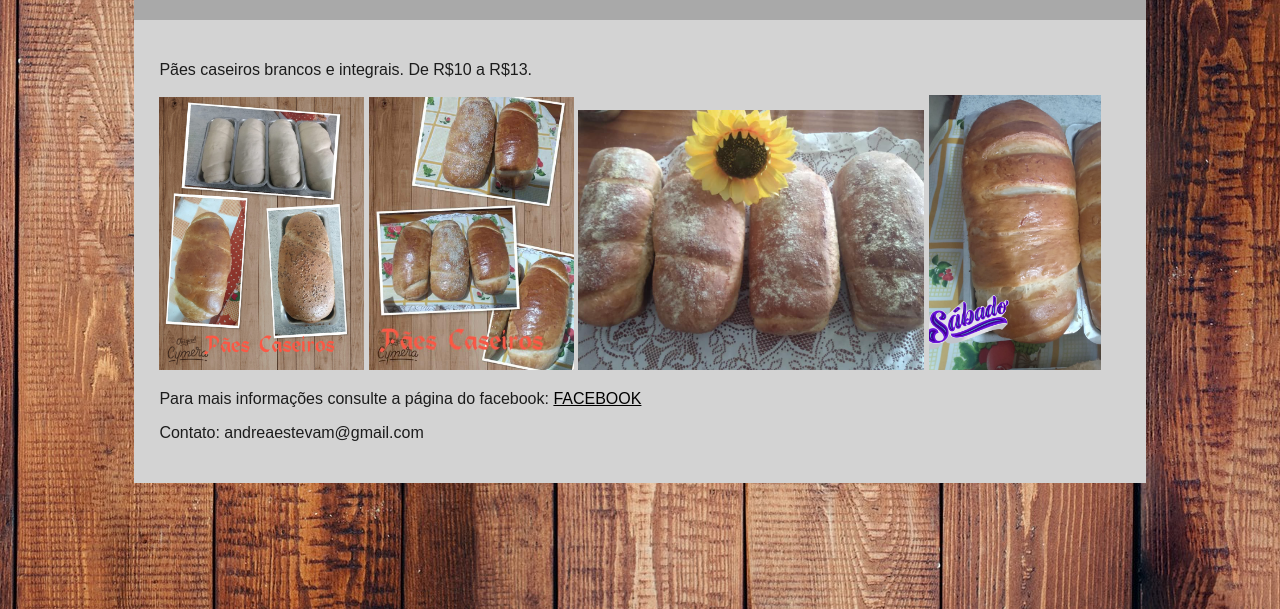
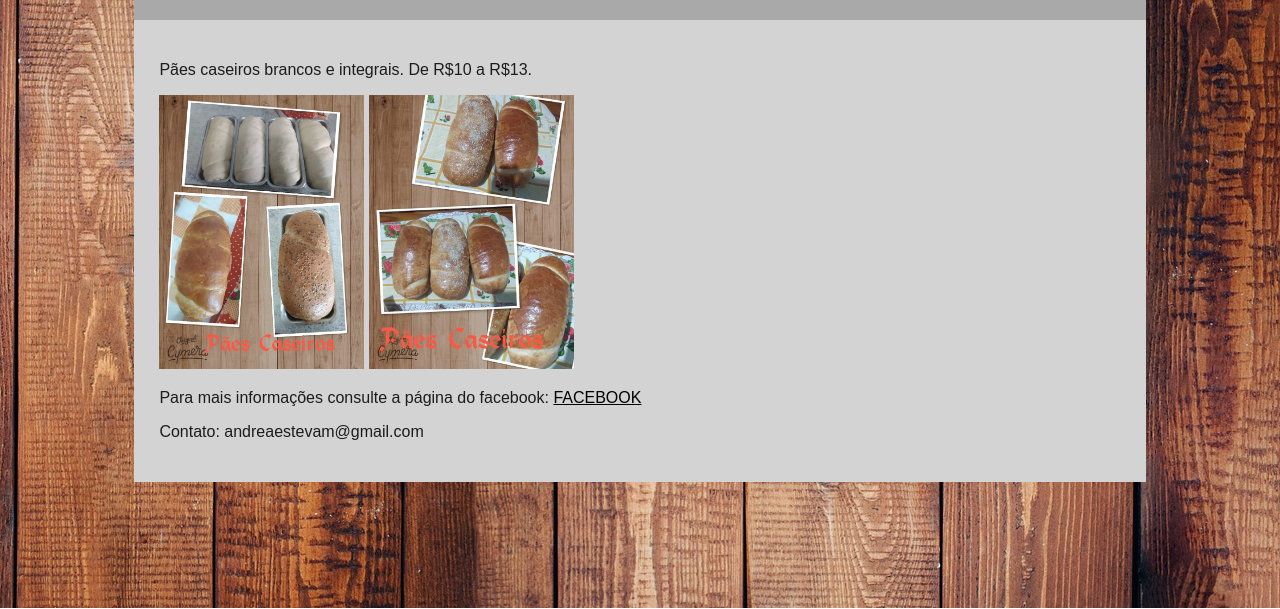
Before and after one commit to andreaestevam/andreaestevam.github.io, a plain HTML site: page index.html in a window 1280 px wide. Shown: the part 226-835 px from the top of the page. Drawn offline with Linux system fonts and the light colour scheme.

Commit message:
Update index.html

```diff
--- a/index.html
+++ b/index.html
@@ -43,8 +43,6 @@
     <li>
     <img src='imagens/pão1.jpg' width="205px" alt='[Imagem de um pão]'>
     <img src='imagens/pão2.jpg' width="205px" alt='[Imagem de um pão]'>
-    <img src='imagens/pão3.jpg' width="36%" alt='[Imagem de um pão]'>
-    <img src='imagens/pão4.jpg' width="172px" alt='[Imagem de um pão]'>
     </li>
     <p>Para mais informações consulte a página do facebook: <a href='https://www.facebook.com/estevamandrea/'>FACEBOOK</a></p>
         <p>Contato: andreaestevam@gmail.com</p>
```
